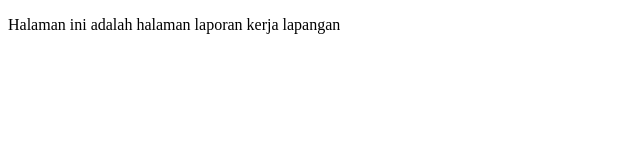
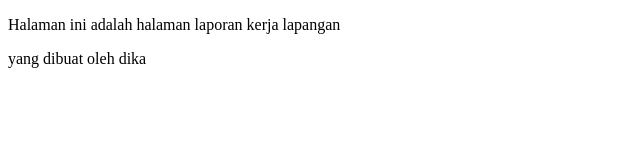
Before and after one commit to tabahmp/LAPORAN-KERJA-PRAKIK, a plain HTML site: page index.html in a window 1280 px wide. Shown: the whole page, without its empty margins (0-640 px from the left). Drawn offline with Linux system fonts and the light colour scheme.

Commit message:
Memperbarui dokumen

```diff
--- a/index.html
+++ b/index.html
@@ -9,6 +9,7 @@
 
 <body>
     <P>Halaman ini adalah halaman laporan kerja lapangan</P>
+    <P>yang dibuat oleh dika</P>
 </body>
 
 </html>
```
